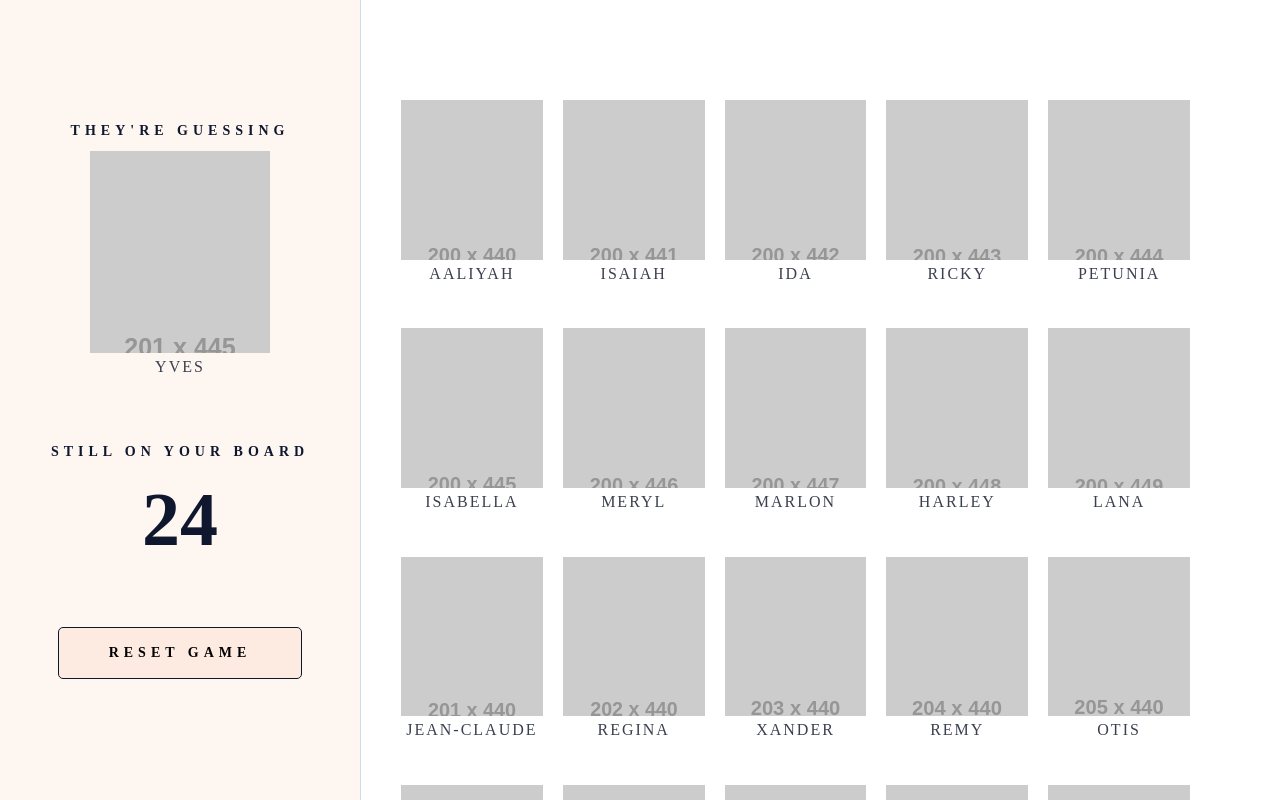
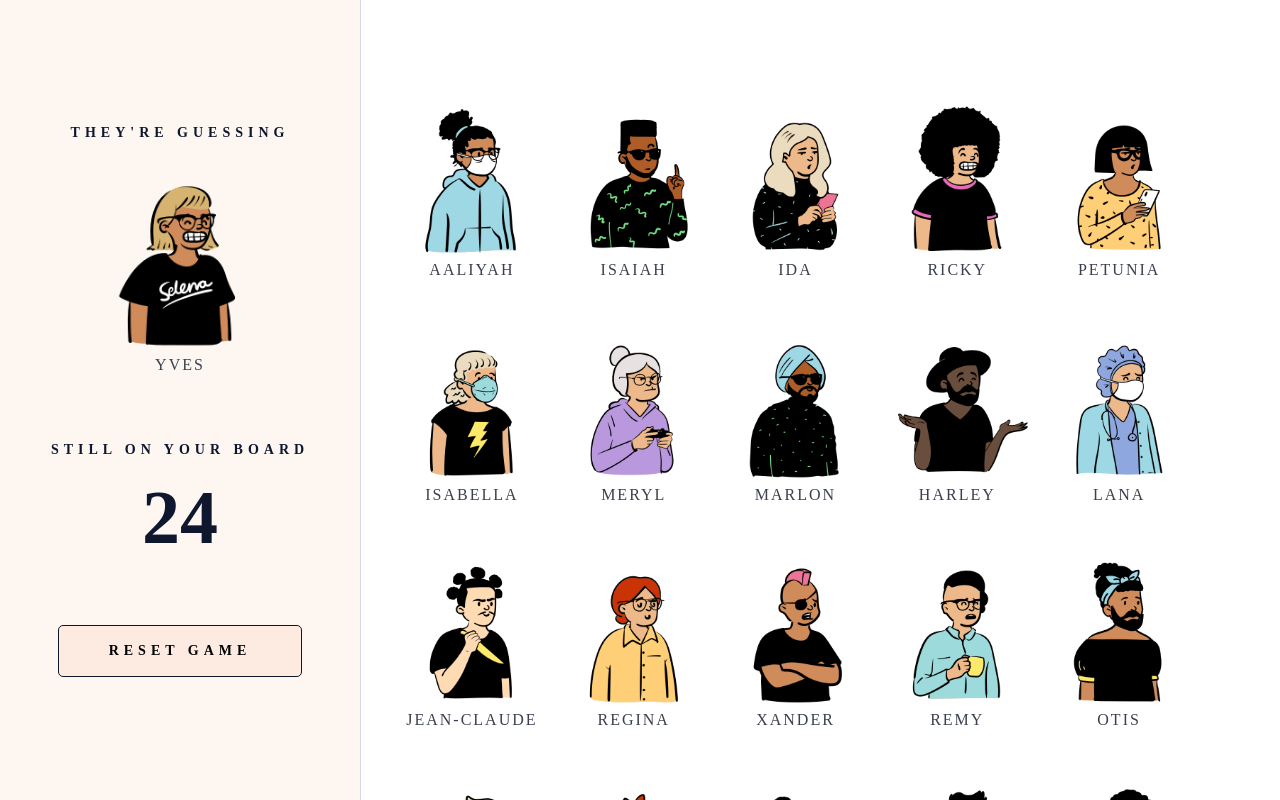
Before and after one commit to domgermano/domgermano.com, a Next.js app: page /guess-who in a window 1280 px wide. Built offline with nearby package versions, Linux system fonts and the light colour scheme; a web font is replaced by a local one.

Commit message:
Updated character img src

```diff
--- a/pages/_document.tsx
+++ b/pages/_document.tsx
@@ -3,6 +3,7 @@ import * as React from "react";
 import Document, {
   DocumentContext,
   Head,
+  Html,
   Main,
   NextScript
 } from "next/document";
@@ -45,13 +46,13 @@ export default class MyDocument extends Document {
   }
   render() {
     return (
-      <html lang="en">
+      <Html lang="en">
         <Head></Head>
         <body>
           <Main />
           <NextScript />
         </body>
-      </html>
+      </Html>
     );
   }
 }
--- a/pages/guess-who.tsx
+++ b/pages/guess-who.tsx
@@ -14,34 +14,86 @@ import { colors } from "styles/colors";
 
 // Board initialisation
 let initialiseBoard = [
-  { name: "Aaliyah", src: "https://placehold.it/200x440", flipped: false },
-  { name: "Isaiah", src: "https://placehold.it/200x441", flipped: false },
-  { name: "Ida", src: "https://placehold.it/200x442", flipped: false },
-  { name: "Ricky", src: "https://placehold.it/200x443", flipped: false },
-  { name: "Petunia", src: "https://placehold.it/200x444", flipped: false },
-  { name: "Isabella", src: "https://placehold.it/200x445", flipped: false },
-  { name: "Meryl", src: "https://placehold.it/200x446", flipped: false },
-  { name: "Marlon", src: "https://placehold.it/200x447", flipped: false },
-  { name: "Harley", src: "https://placehold.it/200x448", flipped: false },
-  { name: "Lana", src: "https://placehold.it/200x449", flipped: false },
+  {
+    name: "Aaliyah",
+    src: "/guess-who/Aaliyah.png",
+    flipped: false
+  },
+  {
+    name: "Isaiah",
+    src: "/guess-who/Isaiah.png",
+    flipped: false
+  },
+  { name: "Ida", src: "/guess-who/Ida.png", flipped: false },
+  { name: "Ricky", src: "/guess-who/Ricky.png", flipped: false },
+  {
+    name: "Petunia",
+    src: "/guess-who/Petunia.png",
+    flipped: false
+  },
+  {
+    name: "Isabella",
+    src: "/guess-who/Isabella.png",
+    flipped: false
+  },
+  { name: "Meryl", src: "/guess-who/Meryl.png", flipped: false },
+  {
+    name: "Marlon",
+    src: "/guess-who/Marlon.png",
+    flipped: false
+  },
+  {
+    name: "Harley",
+    src: "/guess-who/Harley.png",
+    flipped: false
+  },
+  { name: "Lana", src: "/guess-who/Lana.png", flipped: false },
   {
     name: "Jean-Claude",
-    src: "https://placehold.it/201x440.png",
+    src: "/guess-who/Jean-Claude.png",
     flipped: false
   },
-  { name: "Regina", src: "https://placehold.it/202x440", flipped: false },
-  { name: "Xander", src: "https://placehold.it/203x440", flipped: false },
-  { name: "Remy", src: "https://placehold.it/204x440", flipped: false },
-  { name: "Otis", src: "https://placehold.it/205x440", flipped: false },
-  { name: "Alfredo", src: "https://placehold.it/206x440", flipped: false },
-  { name: "Solomon", src: "https://placehold.it/207x440", flipped: false },
-  { name: "Violet", src: "https://placehold.it/208x440", flipped: false },
-  { name: "Axel", src: "https://placehold.it/209x440", flipped: false },
-  { name: "Zivah", src: "https://placehold.it/201x441", flipped: false },
-  { name: "Bernard", src: "https://placehold.it/201x442", flipped: false },
-  { name: "Zara", src: "https://placehold.it/201x443", flipped: false },
-  { name: "Wilfred", src: "https://placehold.it/201x444", flipped: false },
-  { name: "Yves", src: "https://placehold.it/201x445", flipped: false }
+  {
+    name: "Regina",
+    src: "/guess-who/Regina.png",
+    flipped: false
+  },
+  {
+    name: "Xander",
+    src: "/guess-who/Xander.png",
+    flipped: false
+  },
+  { name: "Remy", src: "/guess-who/Remy.png", flipped: false },
+  { name: "Otis", src: "/guess-who/Otis.png", flipped: false },
+  {
+    name: "Alfredo",
+    src: "/guess-who/Alfredo.png",
+    flipped: false
+  },
+  {
+    name: "Solomon",
+    src: "/guess-who/Solomon.png",
+    flipped: false
+  },
+  {
+    name: "Violet",
+    src: "/guess-who/Violet.png",
+    flipped: false
+  },
+  { name: "Axel", src: "/guess-who/Axel.png", flipped: false },
+  { name: "Zivah", src: "/guess-who/Zivah.png", flipped: false },
+  {
+    name: "Bernard",
+    src: "/guess-who/Bernard.png",
+    flipped: false
+  },
+  { name: "Zara", src: "/guess-who/Zara.png", flipped: false },
+  {
+    name: "Wilfred",
+    src: "/guess-who/Wilfred.png",
+    flipped: false
+  },
+  { name: "Yves", src: "/guess-who/Yves.png", flipped: false }
 ];
 
 // First shuffle
@@ -171,10 +223,10 @@ const Hover = styled.div`
   transition: transform 0.6s ease, opacity 0.6s ease;
 `;
 
-const CaracterImg = styled.div<{ src: string; flipped: boolean }>`
+const CaracterImg = styled.div<{ src?: string; flipped: boolean }>`
   display: block;
   width: 100%;
-  padding-bottom: 112.5%;
+  padding-bottom: 110%;
   background-image: url(${p => p.src});
   background-size: 100%;
   background-repeat: no-repeat;
```
Also changed, not shown: tsconfig.json (+12 -2 lines).
